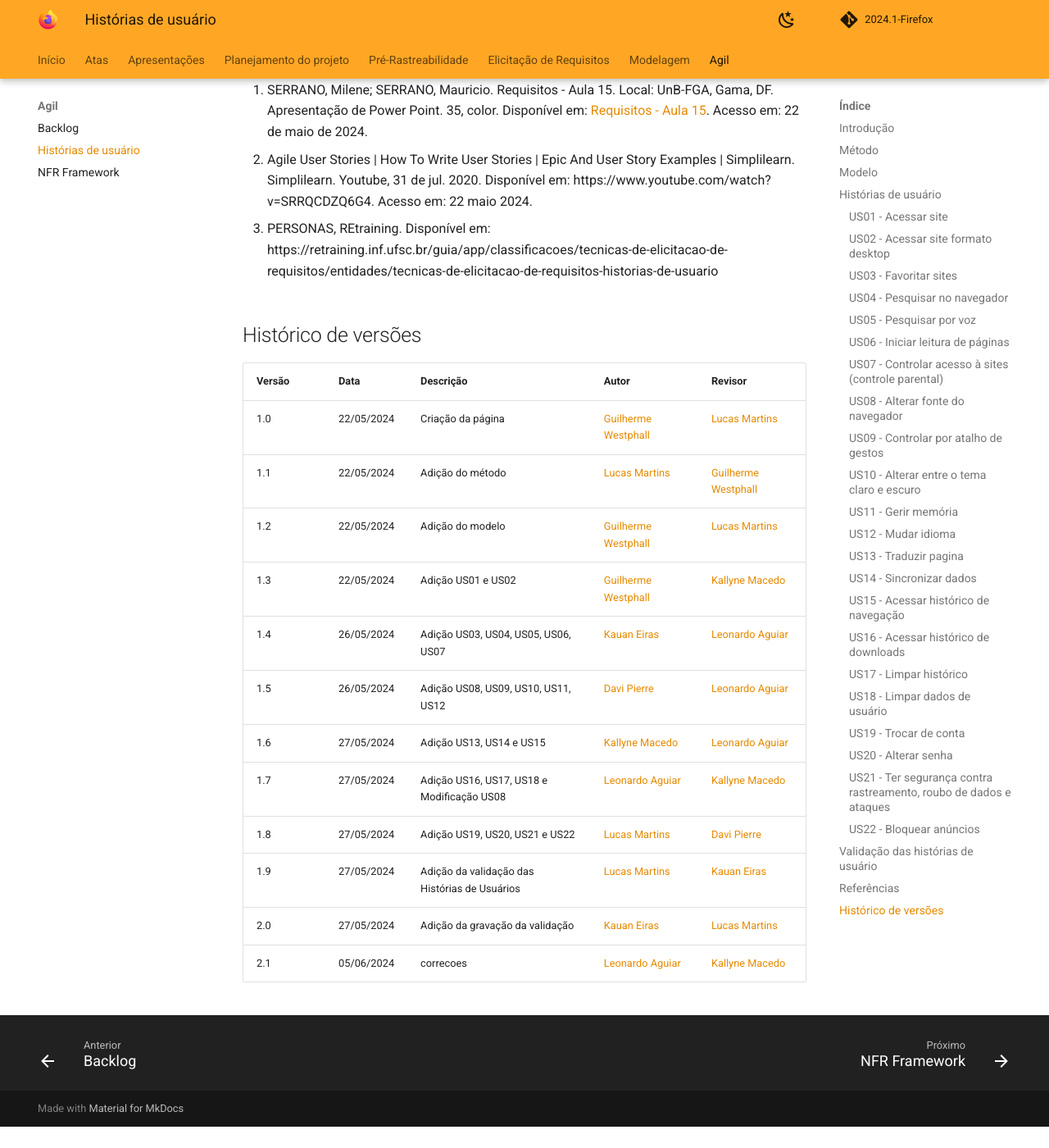
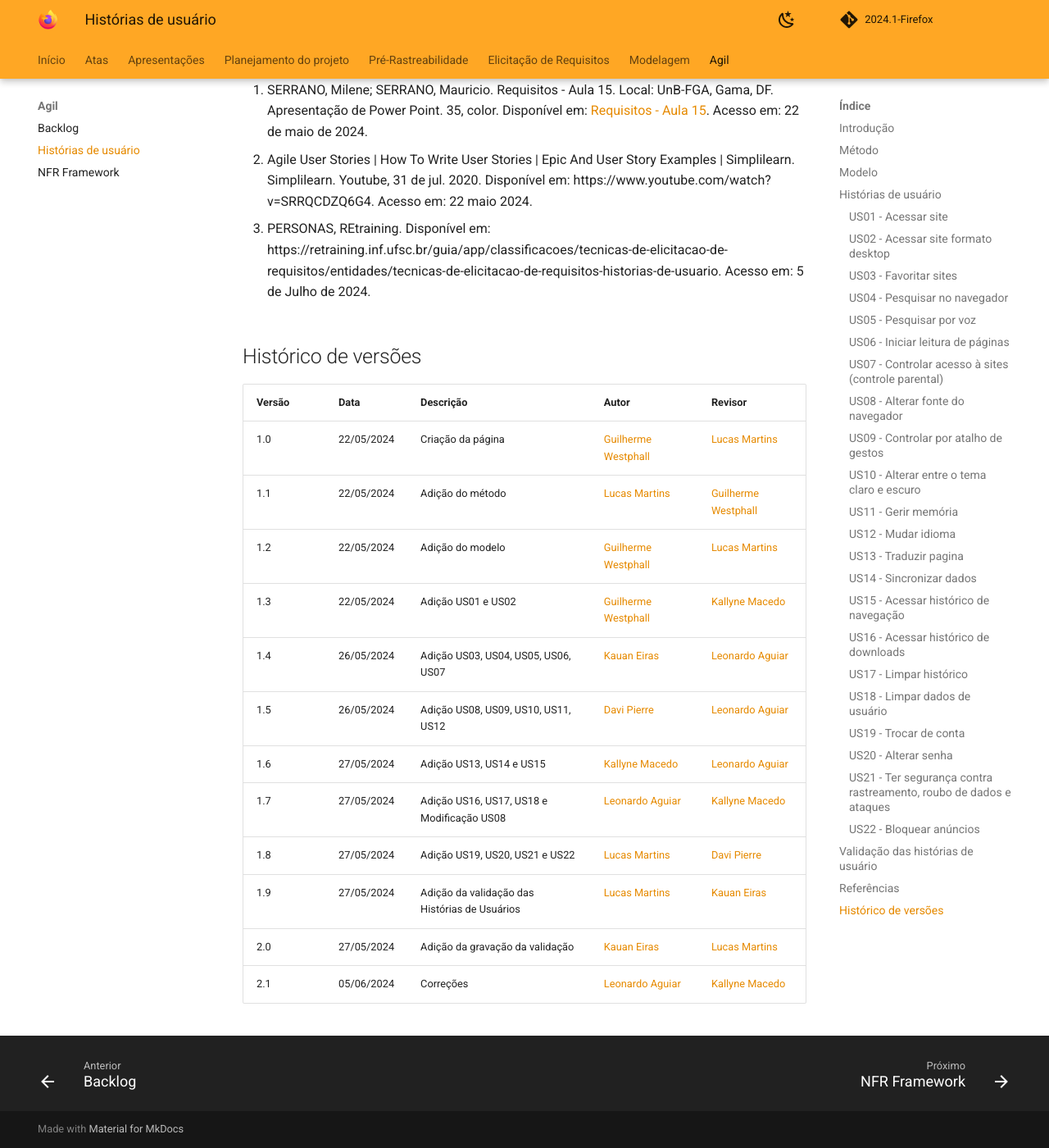
Before and after one commit to martinsglucas/Requisitos-de-Software, an MkDocs documentation site: the page built from docs/modelagem_agil/historias_de_usuario/historias_de_usuario.md, in a window 1280 px wide and 1400 px high, scrolled down 14315 px. Shown: the whole window at 82% size. Built offline with MkDocs 1.6.1 and Material for MkDocs 9.7.7, drawn with Linux system fonts in a browser that asks for light colours; comment, search, counter and statistics services are not loaded; before the commit the page ends 15689 px from its top, so only the background shows below that.

Commit message:
Correções

```diff
--- a/docs/modelagem_agil/historias_de_usuario/historias_de_usuario.md
+++ b/docs/modelagem_agil/historias_de_usuario/historias_de_usuario.md
@@ -502,7 +502,7 @@ A validação das Histórias de Usuário é uma etapa crucial para garantir que
 
 2. Agile User Stories | How To Write User Stories | Epic And User Story Examples | Simplilearn. Simplilearn. Youtube, 31 de jul. 2020. Disponível em: https://www.youtube.com/watch?v=SRRQCDZQ6G4. Acesso em: 22 maio 2024.
 
-3. PERSONAS, REtraining. Disponível em: https://retraining.inf.ufsc.br/guia/app/classificacoes/tecnicas-de-elicitacao-de-requisitos/entidades/tecnicas-de-elicitacao-de-requisitos-historias-de-usuario
+3. PERSONAS, REtraining. Disponível em: https://retraining.inf.ufsc.br/guia/app/classificacoes/tecnicas-de-elicitacao-de-requisitos/entidades/tecnicas-de-elicitacao-de-requisitos-historias-de-usuario. Acesso em: 5 de Julho de 2024.
 
 ## Histórico de versões
 
@@ -519,4 +519,4 @@ A validação das Histórias de Usuário é uma etapa crucial para garantir que
 | 1.8 | 27/05/2024 | Adição US19, US20, US21 e US22 |  [Lucas Martins](https://github.com/martinsglucas) | [Davi Pierre](https://github.com/DaviPierre)|
 | 1.9 | 27/05/2024 | Adição da validação das Histórias de Usuários |  [Lucas Martins](https://github.com/martinsglucas) | [Kauan Eiras](https://github.com/kauaneiras)|
 | 2.0 | 27/05/2024 | Adição da gravação da validação | [Kauan Eiras](https://github.com/kauaneiras)|[Lucas Martins](https://github.com/martinsglucas) |
-| 2.1 | 05/06/2024 | correcoes | [Leonardo Aguiar](https://github.com/Leonardo0o0) | [Kallyne Macedo](https://github.com/kalipassos) |
+| 2.1 | 05/06/2024 | Correções | [Leonardo Aguiar](https://github.com/Leonardo0o0) | [Kallyne Macedo](https://github.com/kalipassos) |
```
Also changed, not shown: docs/elicitacao/personas/personas.md (+10 -10 lines), docs/modelagem/agil/NFR Framework.md (+6 -6 lines), docs/modelagem_agil/backlog.md (+2 -2 lines).
